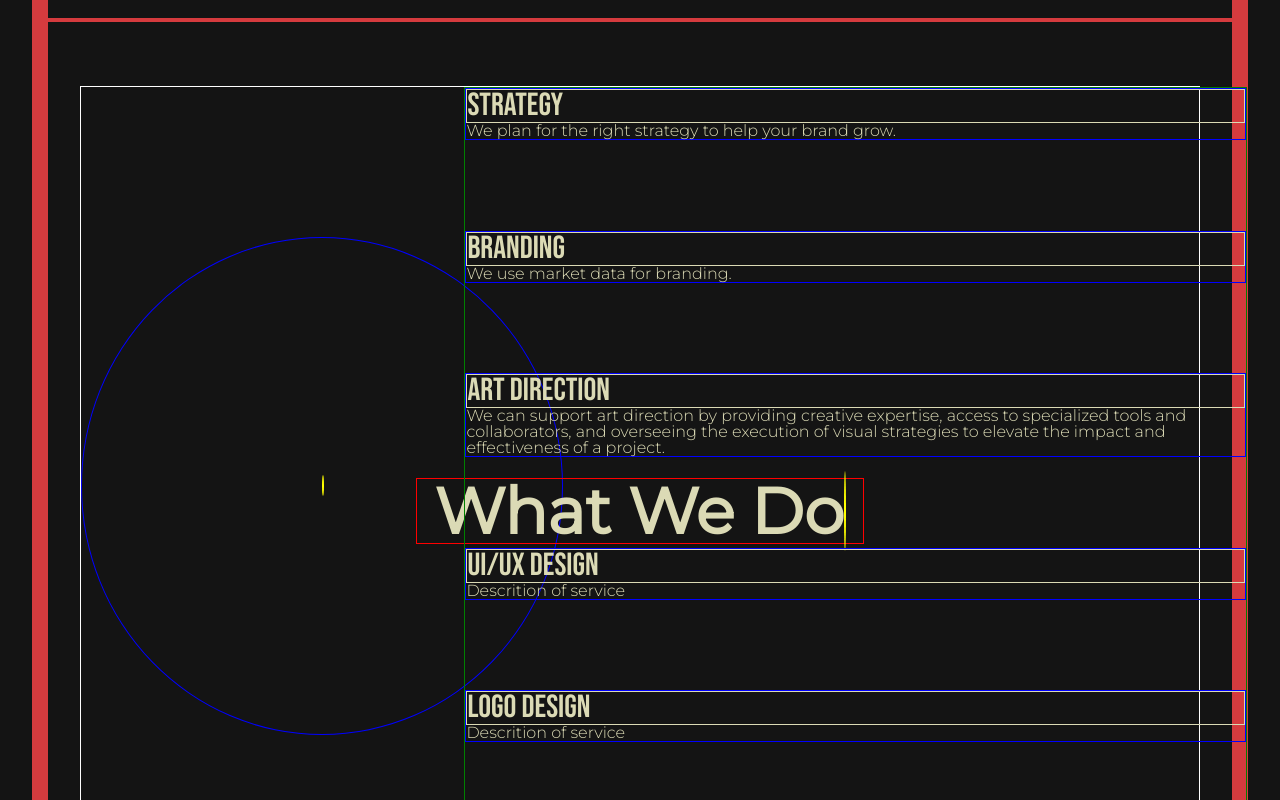
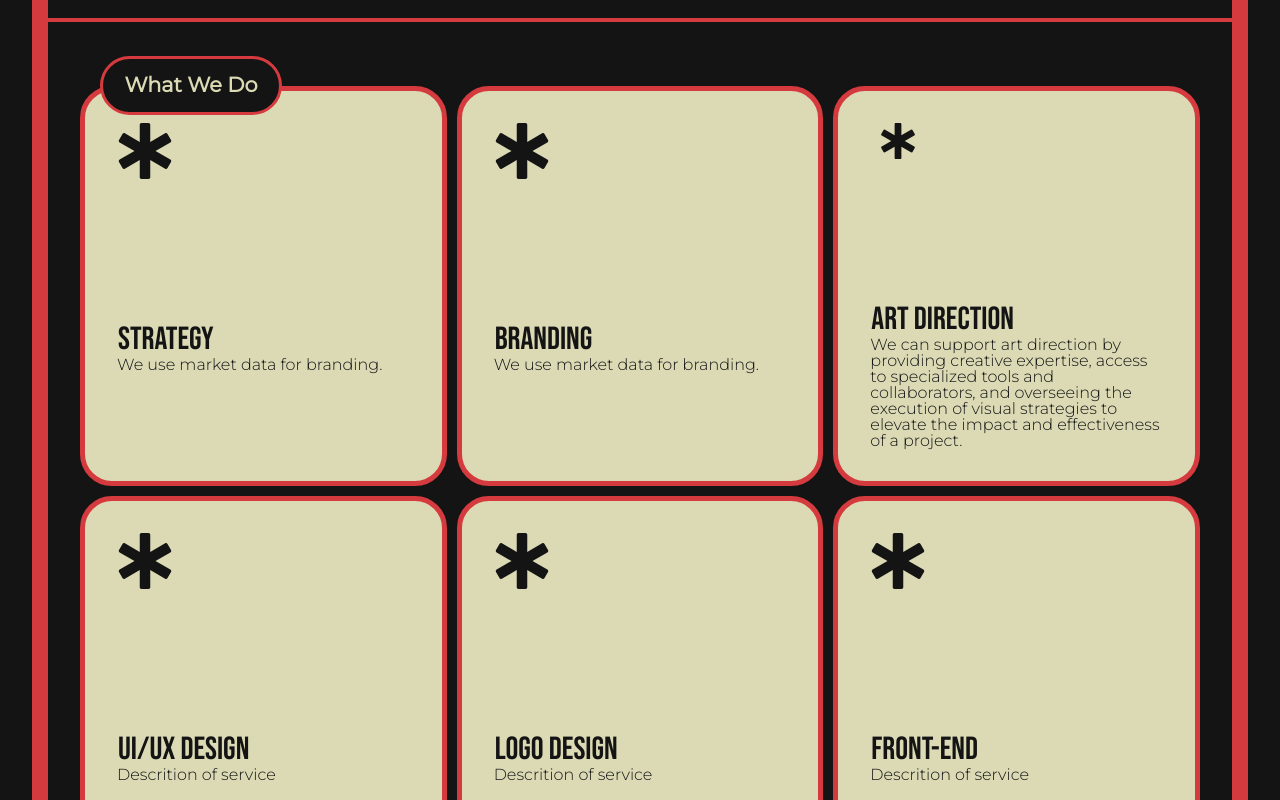
Before and after one commit to b3-works/design-studio, a React (Vite) app: page / in a window 1280 px wide. Shown: the part 1240-2040 px from the top of the page. Built offline with nearby package versions, Linux system fonts and the light colour scheme.

Commit message:
working on what we do page

```diff
--- a/src/Pages/Home/Clients.jsx
+++ b/src/Pages/Home/Clients.jsx
@@ -21,7 +21,8 @@ const ClientText = styled.div`
   font-size: 1.3rem;
   font-weight: bold;
   border: 3px solid ${(props) => props.theme.color.red};
-  padding: 0.4rem;
+  border-radius: 2rem;
+  padding: 1rem;
 `;
 
 const animationVars = {
--- a/src/Pages/Home/Hero.jsx
+++ b/src/Pages/Home/Hero.jsx
@@ -42,6 +42,7 @@ const MainText = styled(m.h1)`
   width: 100%;
   padding: 0 3rem;
 `;
+
 const MainFirst = styled(m.div)`
   display: flex;
   justify-content: space-between;
@@ -133,8 +134,8 @@ const animationVars = {
     border: '10px solid #d53b3e',
     width: '100%',
     transition: {
-      duration: 2,
-      delay: custom * 0.7,
+      duration: 1.5,
+      delay: custom * 0.6,
       ease: [0, 0.71, 0.2, 1.01],
     },
   }),
@@ -142,8 +143,8 @@ const animationVars = {
     border: '10px solid #d53b3e',
     width: '100%',
     transition: {
-      duration: 2,
-      delay: custom * 0.7,
+      duration: 1.5,
+      delay: custom * 0.6,
       ease: [0, 0.71, 0.2, 1.01],
     },
   }),
--- a/src/Pages/Home/WhatWeDo.jsx
+++ b/src/Pages/Home/WhatWeDo.jsx
@@ -1,108 +1,132 @@
+import { useState } from 'react';
 import styled from 'styled-components';
+import { FaStarOfLife } from 'react-icons/fa';
 import { motion as m } from 'framer-motion';
 
 const Section = styled.section`
-  border: 1px solid white;
   margin: 4rem 2rem;
-  height: 100vh;
-  display: grid;
-  grid-template-columns: 30% 70%;
+  display: flex;
+  justify-content: center;
   align-items: center;
-  gap: 3rem;
   position: relative;
 `;
+
 const TitleWrapper = styled.div`
-  border: 1px solid blue;
-  border-radius: 50%;
-  padding: 15rem;
+  border: 3px solid ${(props) => props.theme.color.red};
+  border-radius: 2rem;
+  background-color: ${(props) => props.theme.color.black};
+  position: absolute;
+  z-index: 1;
 `;
 
 const Title = styled.div`
-  position: absolute;
-  left: 50%;
-  transform: translateX(-50%);
-  border: 1px solid red;
-  width: 28rem;
-  font-size: 4rem;
+  width: 11rem;
+  font-size: 1.3rem;
   font-weight: bold;
   text-align: center;
+  color: ${(props) => props.theme.color.ivory};
+  padding: 1rem;
+`;
 
-  &::after {
-    content: '';
-    border: 1px solid yellow;
-    border-radius: 50%;
-    width: 10rem;
-    height: 10rem;
-  }
-`;
-const Circle = styled.span`
-  border: 1px solid yellow;
-  border-radius: 50%;
-  width: 10rem;
-  height: 10rem;
-`;
 const ContentContainer = styled.div`
-  border: 1px solid green;
   width: 100%;
   height: 100%;
-  display: flex;
-  flex-direction: column;
-  justify-content: space-between;
-  position: relative;
+  display: grid;
+  grid-template-columns: 1fr 1fr 1fr;
+  gap: 10px;
 `;
 
 const Cards = styled.div`
-  border: 1px solid blue;
+  height: 25rem;
+  border: 5px solid ${(props) => props.theme.color.red};
+  border-radius: 2rem;
+  background-color: ${(props) => props.theme.color.ivory};
+  color: ${(props) => props.theme.color.black};
+  padding: 2rem;
+  display: flex;
+  flex-direction: column;
+  gap: 9rem;
 `;
+
+const CardIcon = styled(FaStarOfLife)`
+  font-size: 3.5rem;
+`;
+const CardTextWrapper = styled.div``;
 const CardTitle = styled.h1`
   font-family: 'Bebas Neue', cursive;
   font-size: 2rem;
   border: 1px solid ${(props) => props.theme.color.ivory};
 `;
+
 export default function WhatWeDo() {
+  const [position, setPosition] = useState({ x: 0, y: 0 });
+
+  const handleMouseMove = (e) => {
+    const { left, top } = e.currentTarget.getBoundingClientRect();
+    const x = e.clientX - left;
+    const y = e.clientY - top;
+    setPosition({ x, y });
+  };
+
   return (
-    <Section>
-      <TitleWrapper>
+    <Section onMouseMove={handleMouseMove}>
+      <TitleWrapper
+        style={{
+          position: 'absolute',
+          left: `${position.x + 20}px`,
+          top: `${position.y - 30}px`,
+        }}
+      >
         <Title>What We Do</Title>
-        <Circle></Circle>
       </TitleWrapper>
 
       <ContentContainer>
         <Cards>
-          {/* <Icon /> */}
+          <CardIcon />
+          <CardTextWrapper>
             <CardTitle>Strategy</CardTitle>
-          <div>We plan for the right strategy to help your brand grow.</div>
+            <div>We use market data for branding.</div>
+          </CardTextWrapper>
         </Cards>
         <Cards>
-          {/* <Icon /> */}
+          <CardIcon />
+          <CardTextWrapper>
             <CardTitle>Branding</CardTitle>
             <div>We use market data for branding.</div>
+          </CardTextWrapper>
         </Cards>
         <Cards>
-          {/* <Icon /> */}
+          <CardIcon />
+          <CardTextWrapper>
             <CardTitle>Art Direction</CardTitle>
             <div>
-            We can support art direction by providing creative expertise, access
-            to specialized tools and collaborators, and overseeing the execution
-            of visual strategies to elevate the impact and effectiveness of a
-            project.
+              We can support art direction by providing creative expertise,
+              access to specialized tools and collaborators, and overseeing the
+              execution of visual strategies to elevate the impact and
+              effectiveness of a project.
             </div>
+          </CardTextWrapper>
         </Cards>
-
         <Cards>
-          {/* <Icon /> */}
+          <CardIcon />
+          <CardTextWrapper>
             <CardTitle>UI/UX Design</CardTitle>
             <div>Descrition of service</div>
+          </CardTextWrapper>
         </Cards>
         <Cards>
-          {/* <Icon /> */}
+          <CardIcon />
+          <CardTextWrapper>
             <CardTitle>Logo Design</CardTitle>
             <div>Descrition of service</div>
+          </CardTextWrapper>
         </Cards>
         <Cards>
-          {/* <Icon /> */}
+          <CardIcon />
+          <CardTextWrapper>
             <CardTitle>Front-End</CardTitle>
             <div>Descrition of service</div>
+          </CardTextWrapper>
         </Cards>
       </ContentContainer>
     </Section>
```
Lines whose indentation alone changed are shown as unchanged.
